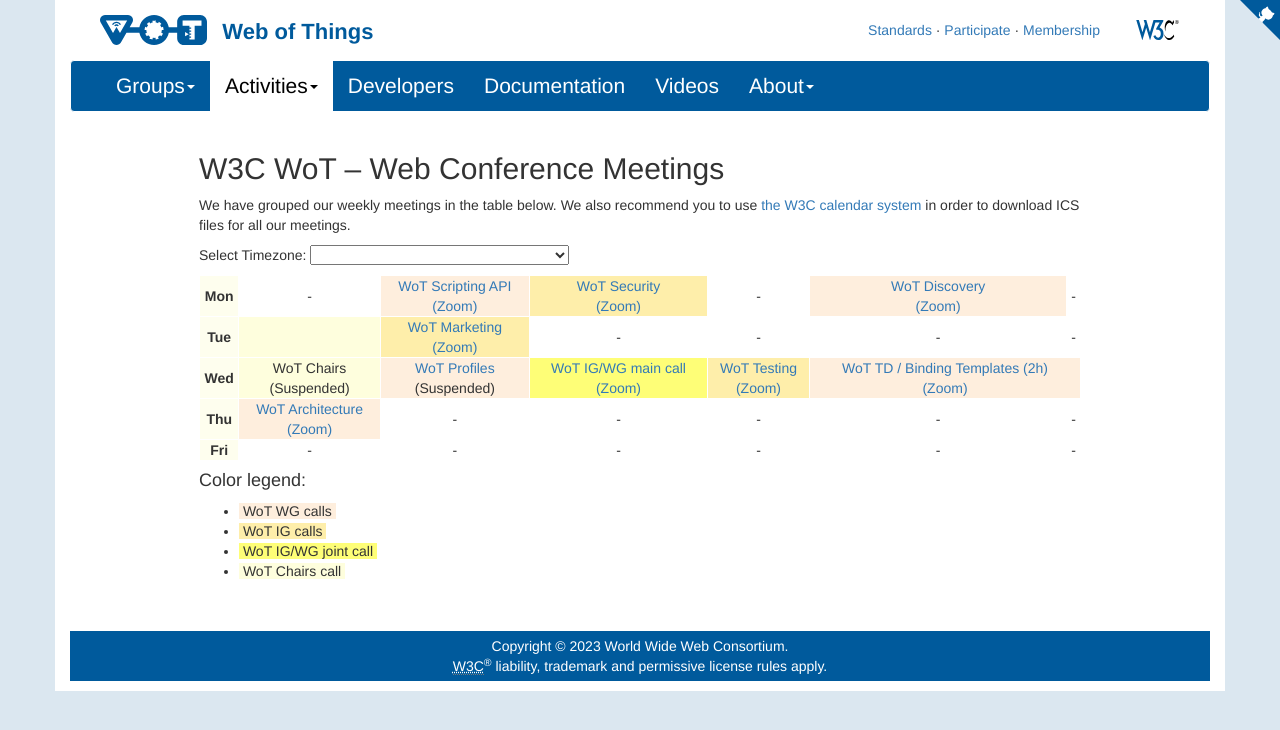
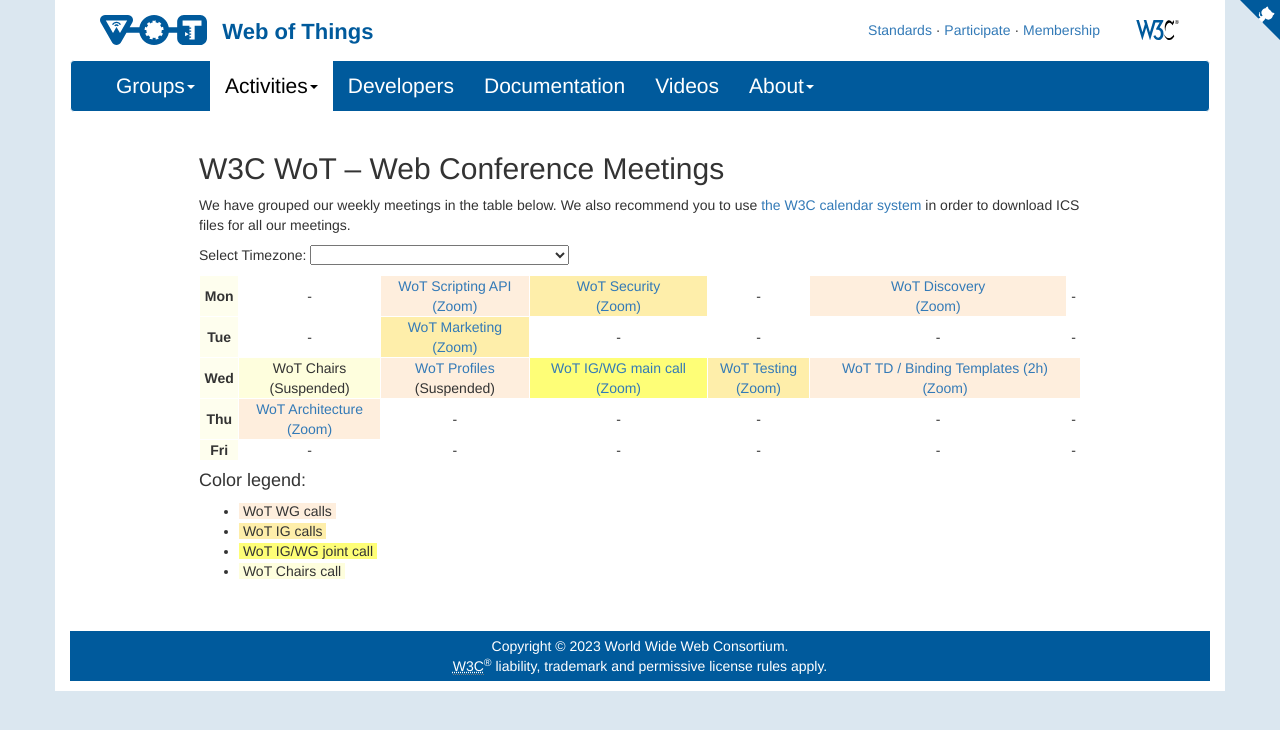
Before and after one commit to w3c/wot-marketing, a Jekyll site: the page built from docs/activities/meetings/index.html, in a window 1280 px wide. Shown: the top 730 px of the page. Built offline with Jekyll 4.4.1, drawn with Linux system fonts in a browser that asks for light colours; nearby versions of some CDN libraries; comment, search, counter and statistics services are not loaded.

Commit message:
Remove highlighting of empty slot

```diff
--- a/docs/activities/meetings/index.html
+++ b/docs/activities/meetings/index.html
@@ -210,7 +210,7 @@
 
 		<tr>
 			<th style="background-color: #FEFEEE; text-align:center;">Tue</th>
-			<td style="background-color: #FEFEDD; text-align:center;"><br></td>
+			<td style="text-align:center;">-</td>
 			<td style="background-color: #FEEEAA; text-align:center;"><a rel="nofollow" class="external text"
 					href="https://www.w3.org/WoT/IG/wiki/Marketing_WebConf" target="_blank">WoT Marketing</a><br><a rel="nofollow"
 					class="external text" href="https://www.w3.org/groups/ig/wot/calendar" target="_blank">(Zoom)</a>
```
